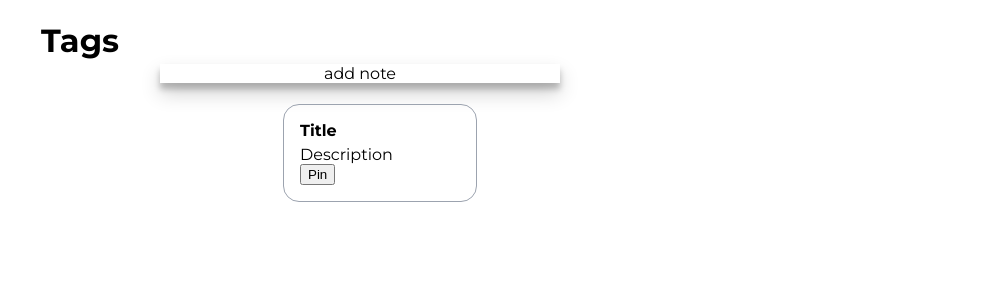
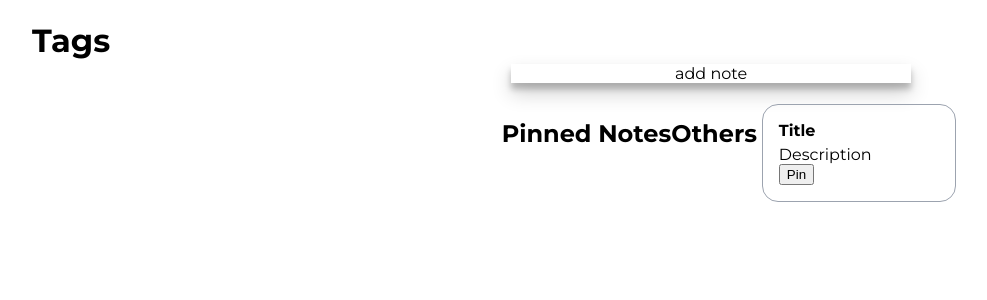
Before and after one commit to amansethi00/gkeep_react, a React (Create React App) app: page / in a window 1280 px wide. Shown: the top 300 px of the page, without its empty margins (0-987 px from the left). Built offline with nearby package versions, Linux system fonts and the light colour scheme.

Commit message:
feat:add pin button on todo

```diff
--- a/src/App.js
+++ b/src/App.js
@@ -22,7 +22,12 @@ function App() {
     setUserinput({...userinput, title: event.target.value, id: uuidv4()});
   };
   const inputDescriptionHandler = (event) => {
-    setUserinput({...userinput, description: event.target.value});
+    setUserinput({
+      ...userinput,
+      description: event.target.value,
+      id: uuidv4(),
+      pin: false,
+    });
   };
   const addButtonHandler = () => {
     if (userinput !== "") {
@@ -38,19 +43,19 @@ function App() {
   // console.log(userinput);
   // console.log(todos);
 
-  function Pin({id, setTodo}) {
-    const pinHandler = (id) => {
-      setTodo((prev) => {
-        prev.map((e) => (e.id === id ? {...e, pin: true} : e));
-      });
-      console.log(todos);
-    };
-    return (
-      <div>
-        <button onClick={() => pinHandler(id)}>Pinned</button>
-      </div>
-    );
-  }
+  // function Pin({id, setTodo}) {
+  //   const pinHandler = (id) => {
+  //     setTodo((prev) => {
+  //       prev.map((e) => (e.id === id ? {...e, pin: true} : e));
+  //     });
+  //     console.log(todos);
+  //   };
+  //   return (
+  //     <div>
+  //       <button onClick={() => pinHandler(id)}>Pinned</button>
+  //     </div>
+  //   );
+  // }
   const pinHandler = (id) => {
     setTodos((prev) =>
       prev.map((e) => (e.id === id ? {...e, pin: !e.pin} : e))
@@ -64,8 +69,6 @@ function App() {
           <h1>Tags</h1>
         </div>
         <div className="keep-container">
-          {/* <h1>Google Keep</h1> */}
-
           {input === false ? (
             <div className="addNote" onClick={() => showInput(true)}>
               add note
@@ -90,12 +93,19 @@ function App() {
           )}
           <ul>
             <div className="todo-view">
-              {todos.map((prev) => {
+              {/* Pinned Notes */}
+              <h2>Pinned Notes</h2>
+              {todos
+                .filter((x) => x.pin === true)
+                .map((prev) => {
                   return (
                     <li key={prev.id}>
                       <div className="todo">
                         <div className="todo-title">{prev.title}</div>
-                      <div className="todo-description">{prev.description}</div>
+                        <div className="todo-description">
+                          {prev.description}
+                        </div>
+
                         {/* <Pin id={prev.id} setTodo={setTodos} /> */}
                         <button onClick={() => pinHandler(prev.id)}>
                           {prev.pin !== true ? (
@@ -104,6 +114,31 @@ function App() {
                             <span>Pinned</span>
                           )}
                         </button>
+                      </div>
+                    </li>
+                  );
+                })}
+              <h2>Others</h2>
+              {/* Other notes */}
+              {todos
+                .filter((x) => x.pin === false)
+                .map((prev) => {
+                  return (
+                    <li key={prev.id}>
+                      <div className="todo">
+                        <div className="todo-title">{prev.title}</div>
+                        <div className="todo-description">
+                          {prev.description}
+                        </div>
+                        {/* <Pin id={prev.id} setTodo={setTodos} /> */}
+                        <button onClick={() => pinHandler(prev.id)}>
+                          {prev.pin !== true ? (
+                            <span>Pin</span>
+                          ) : (
+                            <span>Pinned</span>
+                          )}
+                        </button>
+                        {/* <Pin id={prev.id} setTodo={setTodos} /> */}
                       </div>
                     </li>
                   );
--- a/src/App.scss
+++ b/src/App.scss
@@ -11,7 +11,7 @@ body {
 .keep-container {
   padding-top: 4rem;
   display: flex;
-
+  width: 100%;
   flex-direction: column;
   justify-content: center;
 }
```
Also changed, not shown: src/components/index.css (added). Lines whose indentation alone changed are shown as unchanged.
